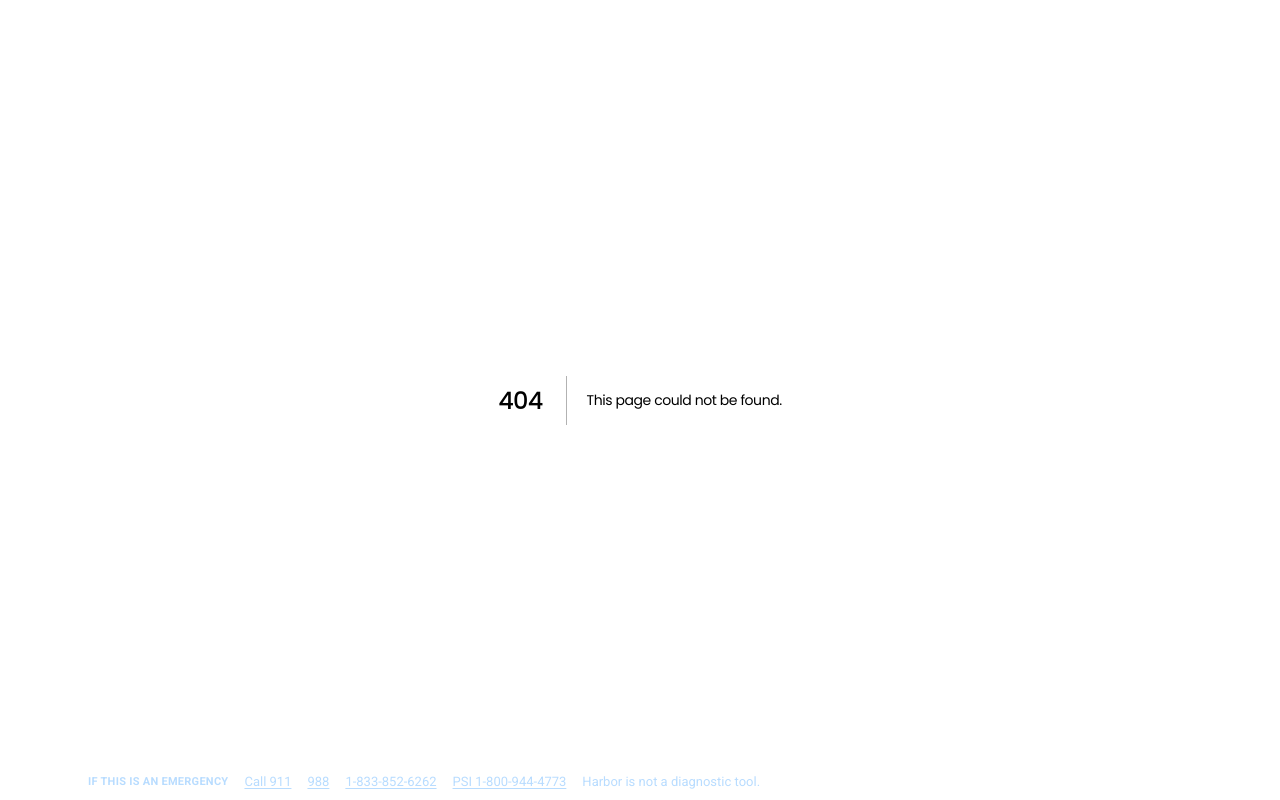
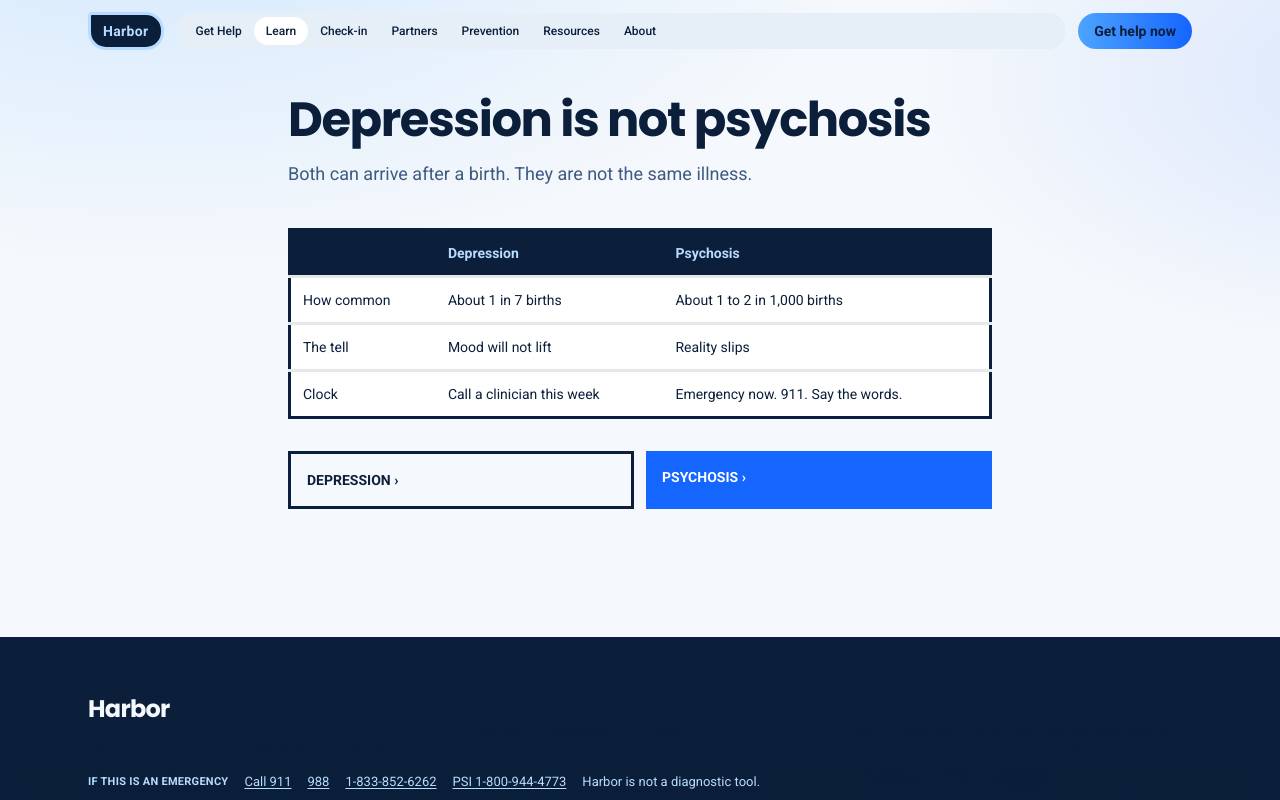
Before and after one commit to artistdbjohnson/harbor-pwa, a Next.js app: page /learn/difference in a window 1280 px wide. Before the commit this address had no page. Shown: the top 800 px of the page. Built offline with nearby package versions, Linux system fonts and the light colour scheme.

Commit message:
Merge worksheet/grok-finish: inner pages, PWA shell, recursive decode

```diff
--- /dev/null
+++ b/app/help/page.tsx
@@ -0,0 +1,34 @@
+import type { Metadata } from "next";
+import Link from "next/link";
+import PageShell from "@/components/PageShell";
+
+export const metadata: Metadata = { title: "Get help now" };
+
+const LINES = [
+  { name: "Emergency", n: "911", href: "tel:911", note: "If anyone is in immediate danger, or reality has slipped, call emergency services first." },
+  { name: "988 Suicide & Crisis Lifeline", n: "988", href: "tel:988", note: "24/7. Voice, text, and chat. Tell them this is postpartum." },
+  { name: "National Maternal Mental Health Hotline", n: "1-833-852-6262", href: "tel:18338526262", note: "1-833-TLC-MAMA. 24/7, English and Spanish, voice and text. HRSA." },
+  { name: "Postpartum Support International", n: "1-800-944-4773", href: "tel:18009444773", note: "Helpline and local coordinator network. Harbor is not affiliated with PSI." },
+];
+
+export default function HelpPage() {
+  return (
+    <PageShell title="Get help now" lead="You do not have to wait until it is unbearable. Help is a phone, not a courtroom.">
+      <p className="rounded-md border-[3px] border-alert/40 bg-white px-4 py-3 text-sm text-ink">
+        Harbor is not a diagnostic tool and not a substitute for emergency care or a clinician.
+      </p>
+      <ol className="space-y-4">
+        {LINES.map((l) => (
+          <li key={l.n} className="border-[3px] border-ink bg-white p-5">
+            <p className="font-cond text-xs tracking-[0.16em] text-mute">{l.name}</p>
+            <a href={l.href} className="mt-1 block font-display text-3xl text-moss">{l.n}</a>
+            <p className="mt-2 text-sm leading-relaxed text-mute">{l.note}</p>
+          </li>
+        ))}
+      </ol>
+      <Link href="/learn/difference" className="flex items-center justify-between bg-[#1565FF] px-4 py-4 text-sm font-semibold uppercase tracking-wide text-white">
+        See how depression and psychosis differ <span aria-hidden>›</span>
+      </Link>
+    </PageShell>
+  );
+}
--- /dev/null
+++ b/app/learn/difference/page.tsx
@@ -0,0 +1,28 @@
+import type { Metadata } from "next";
+import Link from "next/link";
+import PageShell from "@/components/PageShell";
+export const metadata: Metadata = { title: "How they differ" };
+export default function DifferencePage() {
+  return (
+    <PageShell title="Depression is not psychosis" lead="Both can arrive after a birth. They are not the same illness.">
+      <div className="overflow-x-auto">
+        <table className="w-full min-w-[32rem] border-[3px] border-ink text-left text-sm">
+          <thead className="bg-ink text-clay"><tr><th className="px-3 py-3" /><th className="px-3 py-3">Depression</th><th className="px-3 py-3">Psychosis</th></tr></thead>
+          <tbody className="bg-white">
+            {[
+              ["How common", "About 1 in 7 births", "About 1 to 2 in 1,000 births"],
+              ["The tell", "Mood will not lift", "Reality slips"],
+              ["Clock", "Call a clinician this week", "Emergency now. 911. Say the words."],
+            ].map((row) => (
+              <tr key={row[0]} className="border-t-[3px] border-ink/15">{row.map((cell) => <td key={cell} className="px-3 py-3">{cell}</td>)}</tr>
+            ))}
+          </tbody>
+        </table>
+      </div>
+      <div className="grid gap-3 sm:grid-cols-2">
+        <Link href="/learn/ppd" className="border-[3px] border-ink px-4 py-4 text-sm font-semibold uppercase">Depression ›</Link>
+        <Link href="/learn/ppp" className="bg-[#1565FF] px-4 py-4 text-sm font-semibold uppercase text-white">Psychosis ›</Link>
+      </div>
+    </PageShell>
+  );
+}
--- /dev/null
+++ b/app/learn/page.tsx
@@ -0,0 +1,23 @@
+import type { Metadata } from "next";
+import Link from "next/link";
+import PageShell from "@/components/PageShell";
+export const metadata: Metadata = { title: "Learn" };
+const CARDS = [
+  { href: "/learn/ppd", t: "Postpartum depression", d: "Sadness, rage, or emptiness that will not lift. Treatable. Do not wait it out." },
+  { href: "/learn/ppp", t: "Postpartum psychosis", d: "Reality slips. Voices, strange beliefs, lost time. This is an emergency." },
+  { href: "/learn/difference", t: "How they differ", d: "One can wait for a same-week visit. The other cannot wait until morning." },
+];
+export default function LearnPage() {
+  return (
+    <PageShell title="Learn the difference" lead="Baby blues fade. Depression holds. Psychosis breaks the frame.">
+      <div className="space-y-4">
+        {CARDS.map((c) => (
+          <Link key={c.href} href={c.href} className="block border-[3px] border-ink bg-white p-5 hover:bg-fog">
+            <p className="font-display text-2xl">{c.t}</p>
+            <p className="mt-2 text-sm leading-relaxed text-mute">{c.d}</p>
+          </Link>
+        ))}
+      </div>
+    </PageShell>
+  );
+}
--- /dev/null
+++ b/app/learn/ppd/page.tsx
@@ -0,0 +1,16 @@
+import type { Metadata } from "next";
+import Link from "next/link";
+import PageShell from "@/components/PageShell";
+export const metadata: Metadata = { title: "Postpartum depression" };
+export default function PpdPage() {
+  return (
+    <PageShell title="Postpartum depression" lead="Baby blues usually ease within two weeks. Depression does not. It is common. It is treatable.">
+      <ul className="space-y-2 text-sm leading-relaxed">
+        {["Sadness, emptiness, or rage lasting more than two weeks", "Sleep will not come even when the baby sleeps", "Guilt that feels bigger than the room", "Trouble bonding, or fear you are a bad parent"].map((s) => (
+          <li key={s} className="border-l-4 border-moss bg-white px-4 py-3">{s}</li>
+        ))}
+      </ul>
+      <Link href="/help" className="flex items-center justify-between bg-[#1565FF] px-4 py-4 text-sm font-semibold uppercase text-white">Get help now <span>›</span></Link>
+    </PageShell>
+  );
+}
--- /dev/null
+++ b/app/learn/ppp/page.tsx
@@ -0,0 +1,17 @@
+import type { Metadata } from "next";
+import Link from "next/link";
+import PageShell from "@/components/PageShell";
+export const metadata: Metadata = { title: "Postpartum psychosis" };
+export default function PppPage() {
+  return (
+    <PageShell title="Postpartum psychosis" lead="Rare. Fast. Treatable. This is a medical emergency, not a character test.">
+      <p className="border-[3px] border-alert bg-white px-4 py-4 text-sm">If these signs are in the room, call 911. Say “postpartum psychosis.” Do not wait for morning.</p>
+      <ul className="mt-4 space-y-2 text-sm">
+        {["Seeing or hearing things other people do not", "Strange beliefs that will not yield", "No sleep for a night or more", "Thoughts of harm that feel commanded"].map((s) => (
+          <li key={s} className="border-l-4 border-alert bg-white px-4 py-3">{s}</li>
+        ))}
+      </ul>
+      <Link href="/help" className="mt-6 flex items-center justify-between bg-[#1565FF] px-4 py-4 text-sm font-semibold uppercase text-white">Get help now <span>›</span></Link>
+    </PageShell>
+  );
+}
--- /dev/null
+++ b/public/sw.js
@@ -0,0 +1,6 @@
+const CACHE = "harbor-v1";
+self.addEventListener("install", (e) => e.waitUntil(caches.open(CACHE).then((c) => c.addAll(["/", "/help", "/learn"])) ));
+self.addEventListener("fetch", (e) => {
+  if (e.request.method !== "GET") return;
+  e.respondWith(fetch(e.request).catch(() => caches.match(e.request).then((h) => h || caches.match("/"))));
+});
```
Also changed, not shown: scripts/decode-images.mjs (+15 -7 lines), public/manifest.json (added), 1 other file (tests, documents, lock files or other folders).
